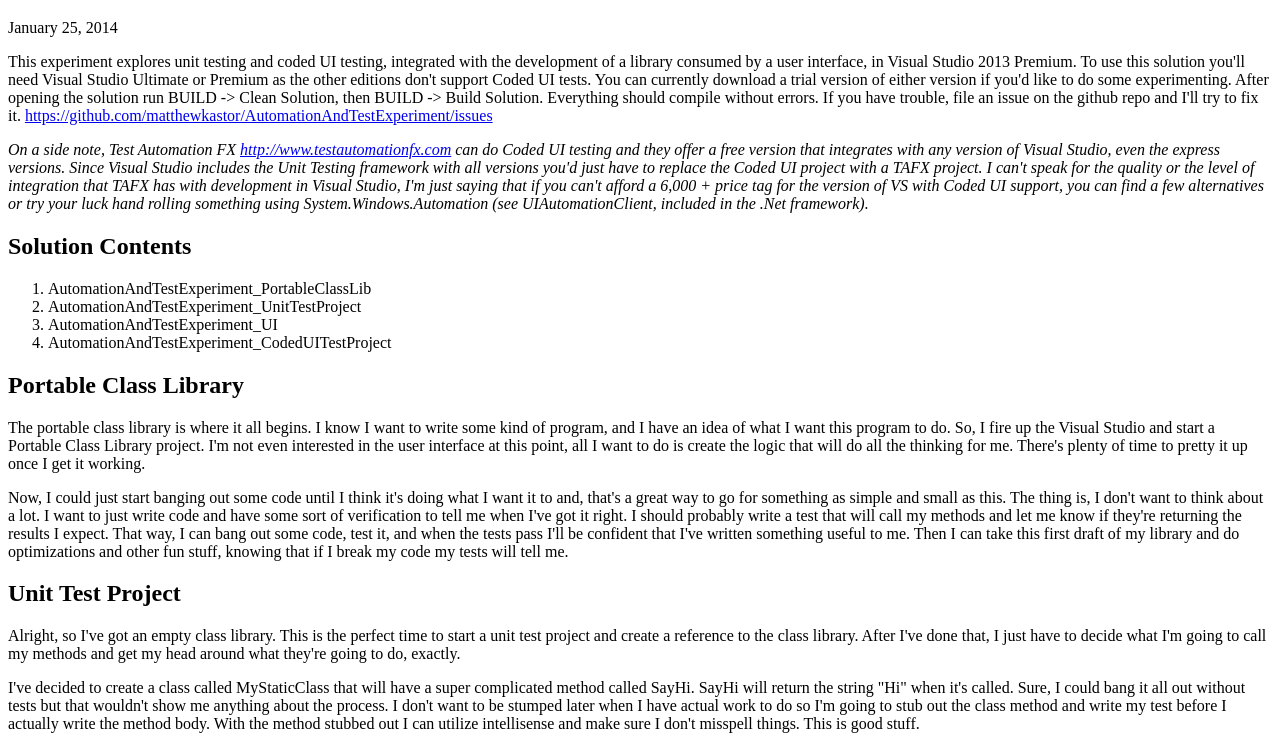
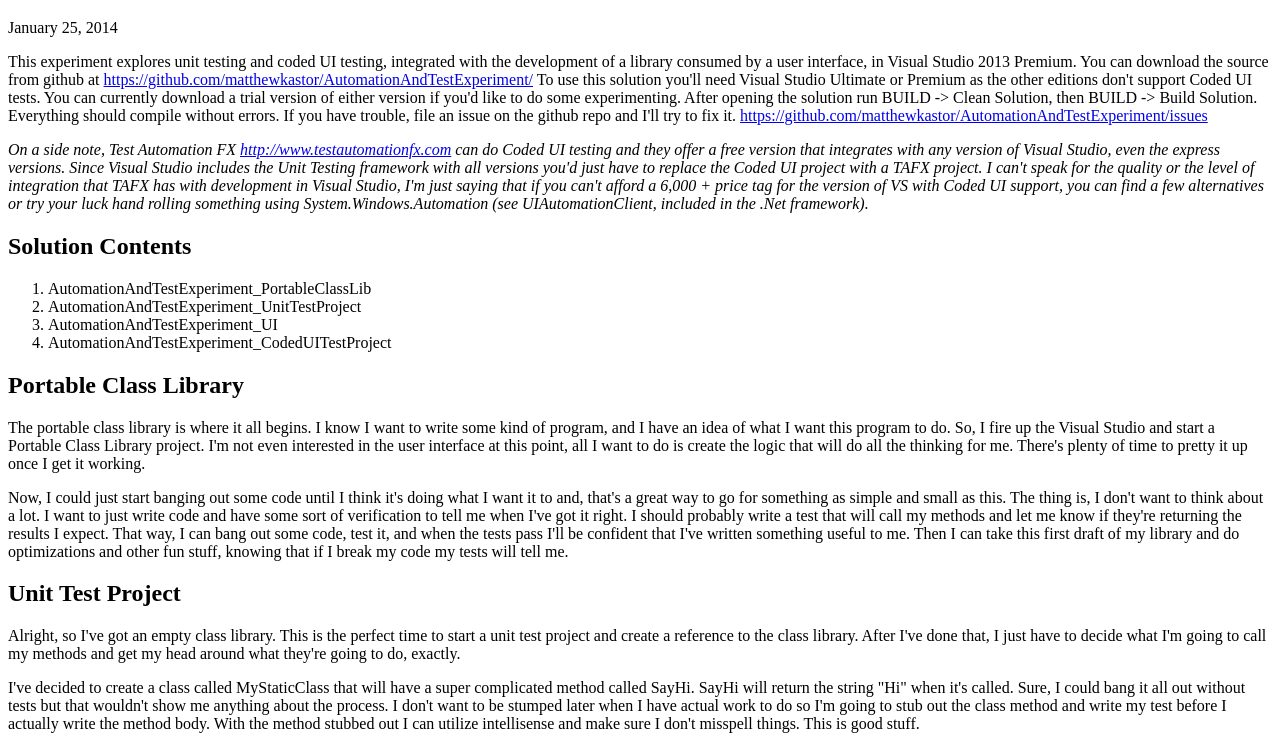
Before and after one commit to matthewkastor/AutomationAndTestExperiment, a plain HTML site: page index.html in a window 1280 px wide. Shown: the part 61-800 px from the top of the page. Drawn offline with Linux system fonts and the light colour scheme.

Commit message:
adds link to github repo

```diff
--- a/index.html
+++ b/index.html
@@ -8,7 +8,7 @@
 <body>
     <h1>Automation and Test Experiment</h1>
     <p>January 25, 2014</p>
-    <p>This experiment explores unit testing and coded UI testing, integrated with the development of a library consumed by a user interface, in Visual Studio 2013 Premium. To use this solution you&#39;ll need Visual Studio Ultimate or Premium as the other editions don&#39;t support Coded UI tests. You can currently download a trial version of either version if you&#39;d like to do some experimenting. After opening the solution run BUILD -&gt; Clean Solution, then BUILD -&gt; Build Solution. Everything should compile without errors. If you have trouble, file an issue on the github repo and I&#39;ll try to fix it. <a href="https://github.com/matthewkastor/AutomationAndTestExperiment/issues">https://github.com/matthewkastor/AutomationAndTestExperiment/issues</a></p>
+    <p>This experiment explores unit testing and coded UI testing, integrated with the development of a library consumed by a user interface, in Visual Studio 2013 Premium. You can download the source from github at <a href="https://github.com/matthewkastor/AutomationAndTestExperiment/">https://github.com/matthewkastor/AutomationAndTestExperiment/</a> To use this solution you&#39;ll need Visual Studio Ultimate or Premium as the other editions don&#39;t support Coded UI tests. You can currently download a trial version of either version if you&#39;d like to do some experimenting. After opening the solution run BUILD -&gt; Clean Solution, then BUILD -&gt; Build Solution. Everything should compile without errors. If you have trouble, file an issue on the github repo and I&#39;ll try to fix it. <a href="https://github.com/matthewkastor/AutomationAndTestExperiment/issues">https://github.com/matthewkastor/AutomationAndTestExperiment/issues</a></p>
     <p><em>On a side note, Test Automation FX <a href="http://www.testautomationfx.com">http://www.testautomationfx.com</a> can do Coded UI testing and they offer a free version that integrates with any version of Visual Studio, even the express versions. Since Visual Studio includes the Unit Testing framework with all versions you&#39;d just have to replace the Coded UI project with a TAFX project. I can&#39;t speak for the quality or the level of integration that TAFX has with development in Visual Studio, I&#39;m just saying that if you can&#39;t afford a 6,000 + price tag for the version of VS with Coded UI support, you can find a few alternatives or try your luck hand rolling something using System.Windows.Automation (see UIAutomationClient, included in the .Net framework).</em></p>
     <h2>Solution Contents</h2>
     <ol>
```
